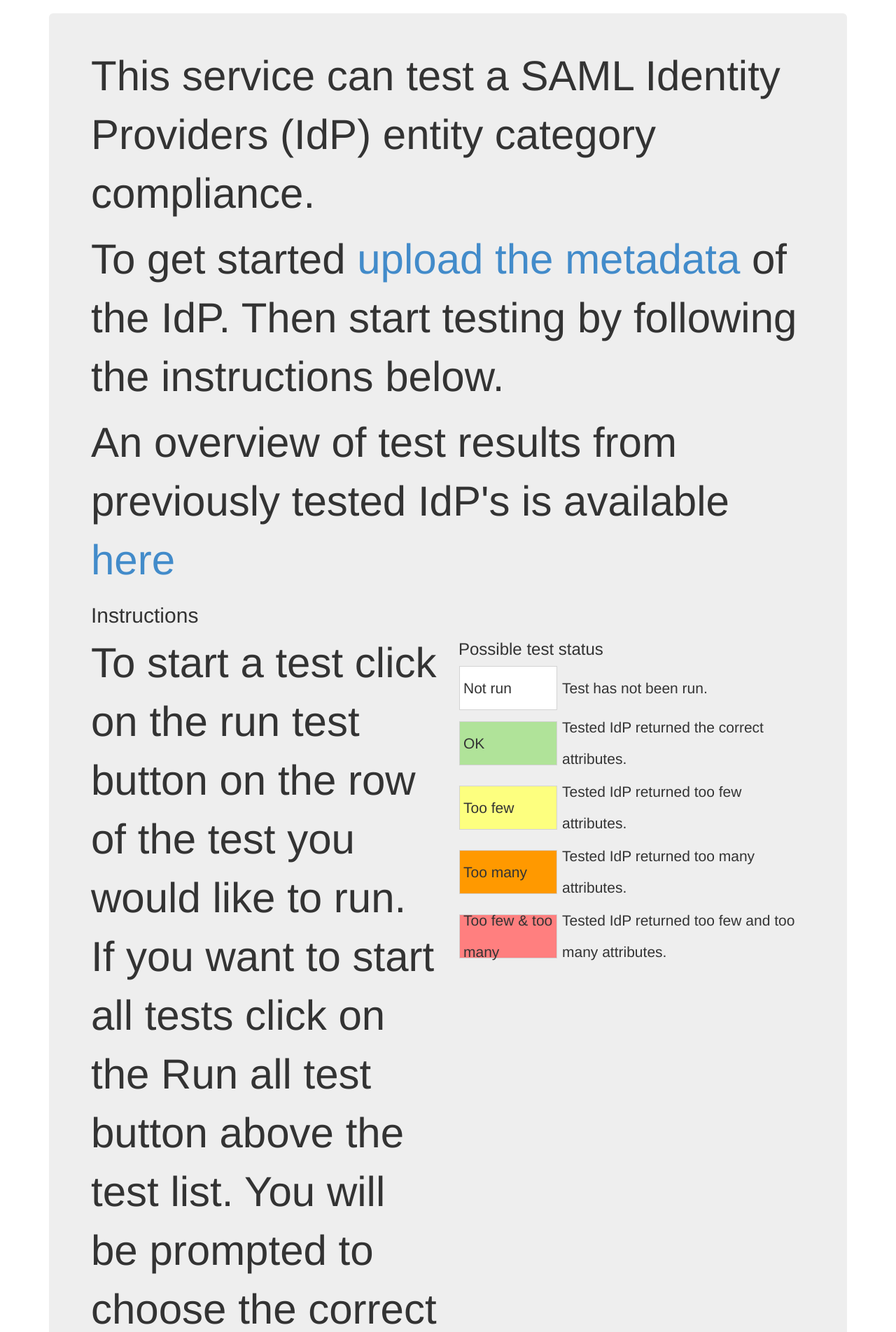
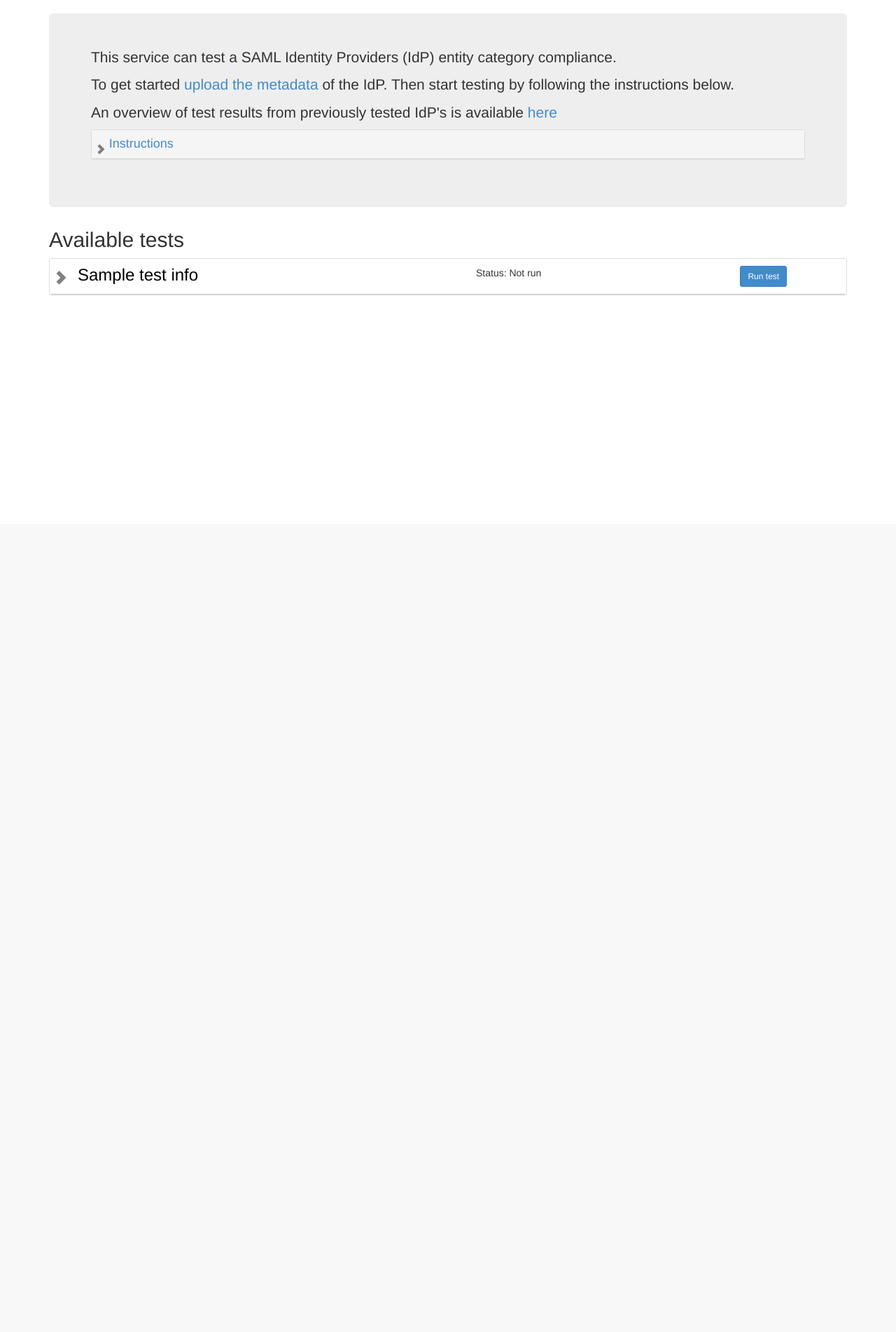
Before and after one commit to its-dirg/verify_entcat, a Python web app: template src/service_provider/templates/test_list.html in a window 1280 px wide. Shown: the part 51-1955 px from the top of the page at 70% size. After the commit the page ends 473 px from the top, so only its background shows below. Run offline with Jinja, Linux system fonts and the light colour scheme; the template is opened without the code that fills it: most values are stand-ins (such as "Sample title", 1, 10 or a date in 2020); some libraries are stand-ins or nearby versions.

Commit message:
Made instructions collapsable and fixed broken toggle of collapse symbol.

```diff
--- a/src/service_provider/site/static/css/style.css
+++ b/src/service_provider/site/static/css/style.css
@@ -3,7 +3,6 @@ body {
 }
 
 p {
-    font-size: 60px;
     line-height: 1em;
 }
 
@@ -35,6 +34,10 @@ p {
 
 .status-too-few-too-many {
     background-color: #ff7f7f;
+}
+
+.border-below {
+    border-bottom: 1px solid rgba(200,200,200,1);
 }
 
 .border-between {
@@ -69,20 +72,12 @@ p {
     color: grey;
     position: relative;
     font-size: 15pt;
+    margin-left: 5px;
 }
 
 .accordion-toggle.collapsed:before {
     /* symbol for "collapsed" panels */
     content: "\e080";
-}
-
-.panel-body {
-    /* ensure symbol for expanding/collapsing accordion don't overflow into panel-body */
-    /*overflow: auto;*/
-}
-
-.panel-heading:hover {
-    cursor: pointer;
 }
 
 .panel-heading:hover h3 {
@@ -92,3 +87,10 @@ p {
 #accordion a {
     color: black;
 }
+
+#heading_instructions .accordion-toggle:before {
+    font-size: 11pt;
+    margin-right: 5px;
+    margin-left: -10px;
+    padding: 0px
+}
--- a/src/service_provider/templates/base.html
+++ b/src/service_provider/templates/base.html
@@ -5,7 +5,7 @@
     <meta name="viewport" content="width=device-width, initial-scale=0.8">
     <meta http-equiv="Content-Type" content="text/html; charset=UTF-8"/>
     <link href="/static/bootstrap/css/bootstrap.min.css" rel="stylesheet" media="screen">
-    <link href="/static/css/style.css" rel="stylesheet" type="text/css" media="all"/>
+    <link href="/static/css/style.css" rel="stylesheet" media="all">
     <script src="/static/js/jquery.min.js"></script>
     <script src="/static/bootstrap/js/bootstrap.min.js"></script>
     <script src="/static/js/verify_entcat.js"></script>
--- a/src/service_provider/templates/test_list.html
+++ b/src/service_provider/templates/test_list.html
@@ -13,18 +13,25 @@
     <p>An overview of test results from previously tested IdP's is available <a href="/overview">here</a>
     </p>
 
-
-    <div id="test_instructions">
-        <h2>Instructions</h2>
-
+    <div class="panel panel-default">
+        <div class="panel-heading" id="heading_instructions">
+            <a class="accordion-toggle collapsed" data-toggle="collapse"
+               href="#collapse_instructions" aria-expanded="false" aria-controls="collapse_instructions"
+               role="button">
+                <h4 class="no-margin">
+                    Instructions
+                </h4>
+            </a>
+        </div>
+        <div id="collapse_instructions" class="panel-collapse collapse" aria-labelledby="heading_instructions">
+            <div class="panel-body">
                 <div class="row">
                     <div class="col-md-6">
                         <p>
                             To start a test click on the run test button on the row of the test you
-                    would like to run. If you want to start all tests click on the Run all test
-                    button
-                    above the test list. You will be prompted to choose the correct IdP and perform
-                    validation before the test begins.
+                            would like to run. If you want to start all tests click on the Run all
+                            test button above the test list. You will be prompted to choose which
+                            IdP to use before the test begins.
                         </p>
 
                         <p>
@@ -61,7 +68,9 @@
                             </tr>
                             <tr>
                                 <td>
-                            <div class="status-help-box status-too-few-too-many">Too few & too many
+                                    <div class="status-help-box status-too-few-too-many">Too few &
+                                        too
+                                        many
                                     </div>
                                 </td>
                                 <td>Tested IdP returned too few and too many attributes.</td>
@@ -70,7 +79,8 @@
                     </div>
                 </div>
             </div>
-
+        </div>
+    </div>
 </div>
 
 <h2>Available tests</h2>
@@ -93,43 +103,48 @@
 
 
         <div class="panel panel-default">
-            <div class="{{ status_css_class }}">
-                <div class="panel-heading accordion-toggle collapsed" role="button" id="heading_{{test_id}}">
+             <div class="{{ status_css_class }} border-below">
+                <div class="panel-heading" role="tab" id="heading_{{test_id}}">
                     <div class="row">
                         <!--Make sure the columns of the row only adds upp to 11 to leave room for icon showing collapsed/expandend (from class .accordion-toggle:before) -->
-                            <div data-toggle="collapse" data-parent="#accordion" href="#collapse_{{test_id}}" aria-controls="collapse_{{test_id}}">
-                                <h3 class="col-md-6 no-margin">{{ test_info.short_name }}</h3>
+                        <a class="accordion-toggle collapsed" data-toggle="collapse" role="button" data-parent="#accordion" href="#collapse_{{test_id}}" aria-controls="collapse_{{test_id}}" aria-expanded="false">
+                            <h3 class="col-md-6 no-margin">
+                                {{ test_info.short_name }}
+                            </h3>
+                        </a>
                         <div class="col-md-3">Status: {{ status_text }}</div>
-                            </div>
+
                         <div class="col-md-2">
                             <button type="button" class="btn btn-sm btn-primary pull-right"
                                     onclick="runTest('{{ test_id }}');">Run test
                             </button>
                         </div>
                     </div>
-                    </a>
                 </div>
              </div>
 
-            <div id="collapse_{{test_id}}" class="panel-collapse collapse" role="tabpanel"
+            <div id="collapse_{{test_id}}" class="panel-collapse collapse collapsed" role="tabpanel"
                  aria-labelledby="heading_{{test_id}}">
                 <div class="panel-body">
                     <div class="row border-between">
                         <div class="col-md-6">
                             <h4>Test result</h4>
-                            {% if test_results.result %}
-                                {% if test_results.result.extra_attributes %}
+                            {% if test_id in test_results %}
+                                {% if test_results[test_id]|length == 0 %}
+                                    Perfect match.
+                                {% endif %}
+                                {% if test_results[test_id].extra_attributes|length > 0 %}
                                     The following parameters should NOT be returned:
                                     <ul>
-                                        {% for item in test_results.result.extra_attributes %}
+                                        {% for item in test_results[test_id].extra_attributes %}
                                         <li>{{ item }}</li>
                                         {% endfor %}
                                     </ul>
                                     {% endif %}
-                                {% if v.result.missing_attributes %}
+                                {% if test_results[test_id].missing_attributes|length > 0 %}
                                     The following parameters should be returned:
                                     <ul>
-                                        {% for item in test_results.result.missing_attributes %}
+                                        {% for item in test_results[test_id].missing_attributes %}
                                         <li>{{ item }}</li>
                                         {% endfor %}
                                     </ul>
```
Lines whose indentation alone changed are shown as unchanged.
